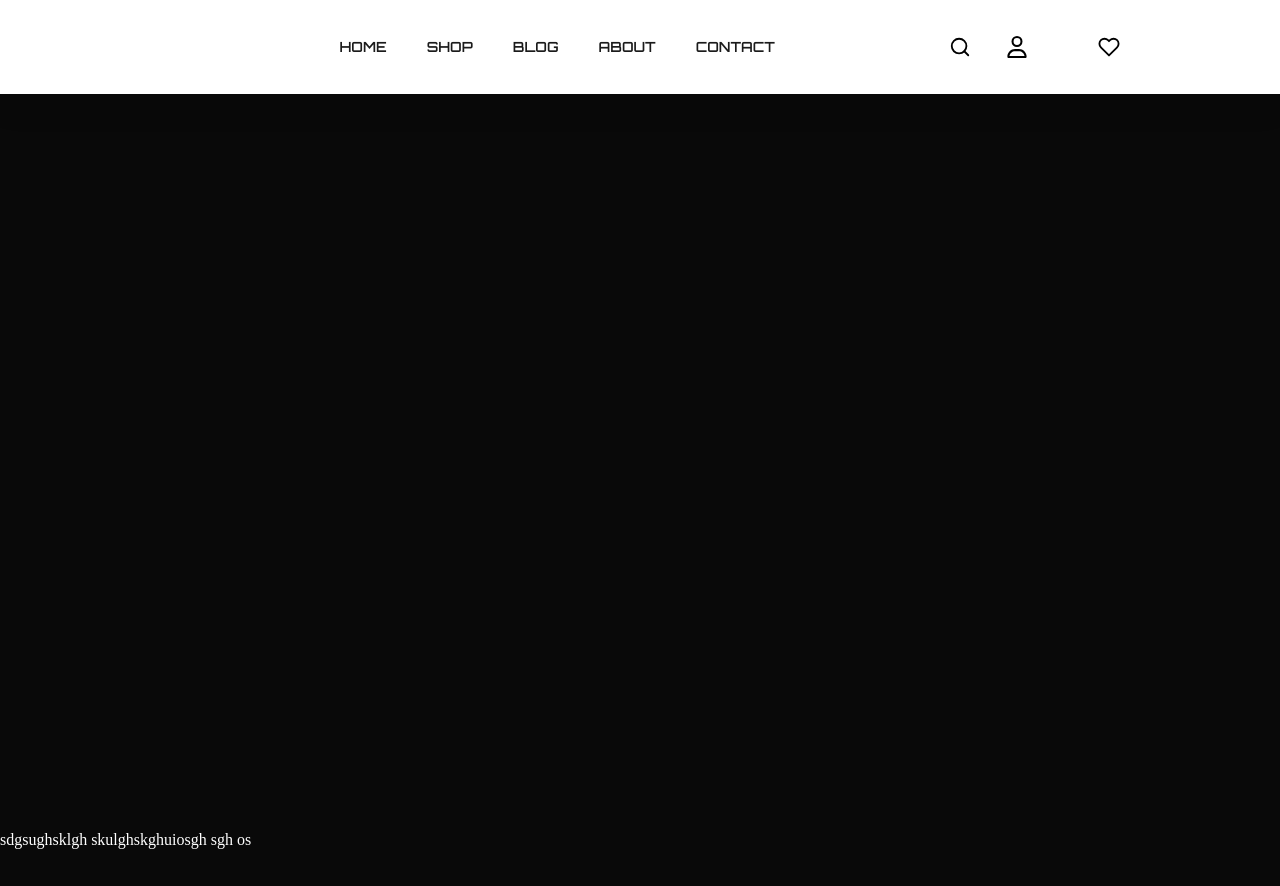
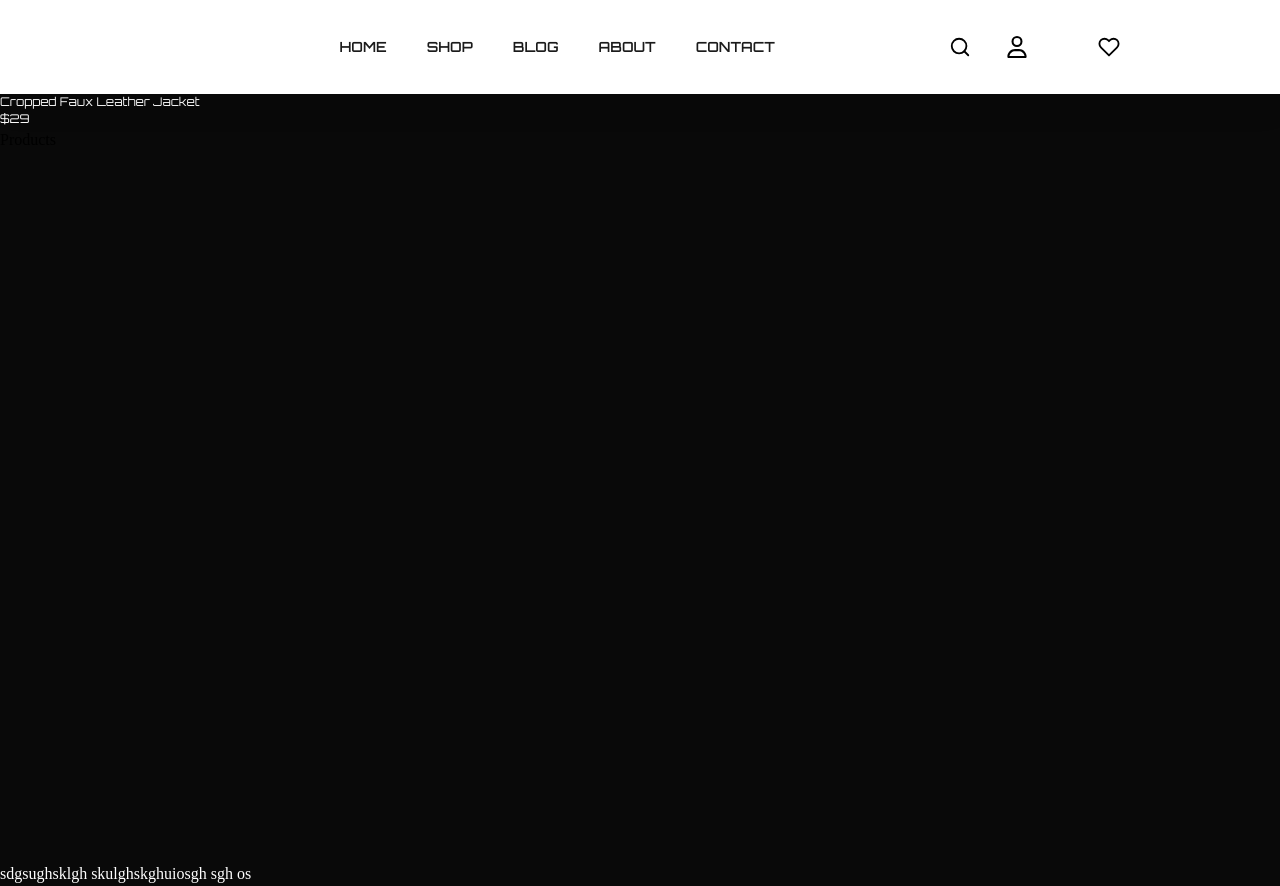
Before and after one commit to 3POSENJOYER/book-store-new, a React (Vite) app: page / in a window 1280 px wide. Before the commit the page ends 852 px from the top, so only its background shows below. Built offline with nearby package versions, Linux system fonts and the light colour scheme.

Commit message:
feat:basic settings for products

```diff
--- /dev/null
+++ b/src/modules/token/components/products/data.ts
@@ -0,0 +1,10 @@
+
+const StoreData = [
+	{
+		productID:      1,
+		productName:    'Cropped Faux Leather Jacket',
+		productPrice:   29,
+		productReviews: '8k+ reviews',
+	},]
+
+export default StoreData
--- /dev/null
+++ b/src/modules/token/components/products/products.tsx
@@ -0,0 +1,23 @@
+import React from 'react'
+import StoreData from './data'
+export const Products: React.FC = () => {
+// eslint-disable-next-line @typescript-eslint/naming-convention
+interface Product {
+  productID: number
+  productName: string
+  productPrice: number
+  productReviews: string
+}
+return (
+	<div>
+		{StoreData.map((product:Product,) => {
+			return (
+				<div key={product.productID}>
+					<h3>{product.productName}</h3>
+					<p>${product.productPrice}</p>
+				</div>
+			)
+		},)}
+	</div>
+)
+}
--- a/src/modules/token/token.component.tsx
+++ b/src/modules/token/token.component.tsx
@@ -2,6 +2,9 @@ import React from 'react'
 import {
 	Header,
 } from './components/header.component'
+import {
+	Products,
+} from './components/products/products'
 import {
 	Main,
 } from './components/main'
@@ -12,8 +15,9 @@ export const App: React.FC = () => {
 	return (
 		<div>
 			<Header />
+			<Products/>
 			<div className={styles.body}>
-			</div>
+			Products</div>
 			<Main/>
 		</div>
 	)
```
Also changed, not shown: src/modules/token/components/products/storeData.d.ts (added, +12 -0 lines), src/modules/token/components/products/products.css (added).
